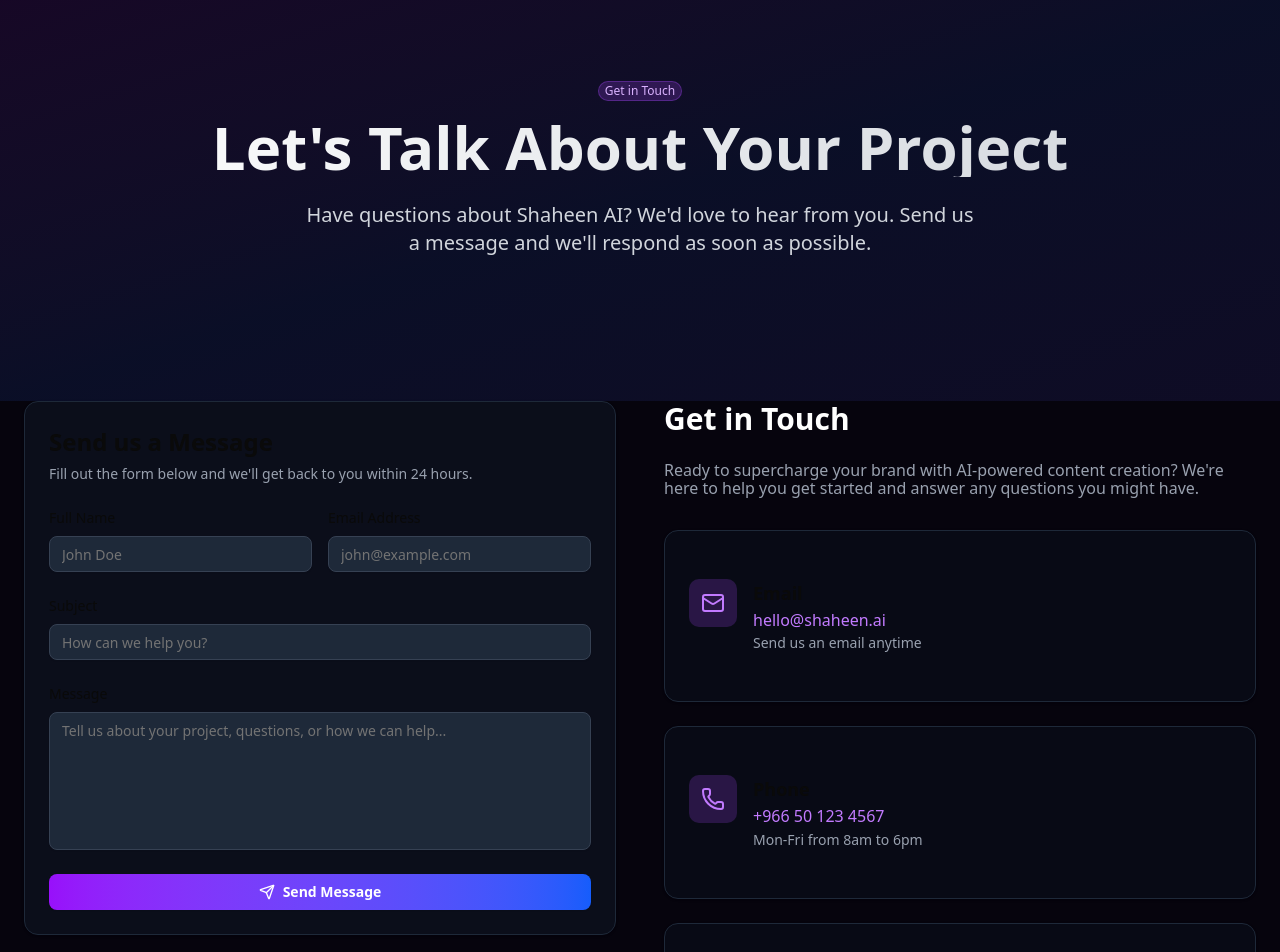
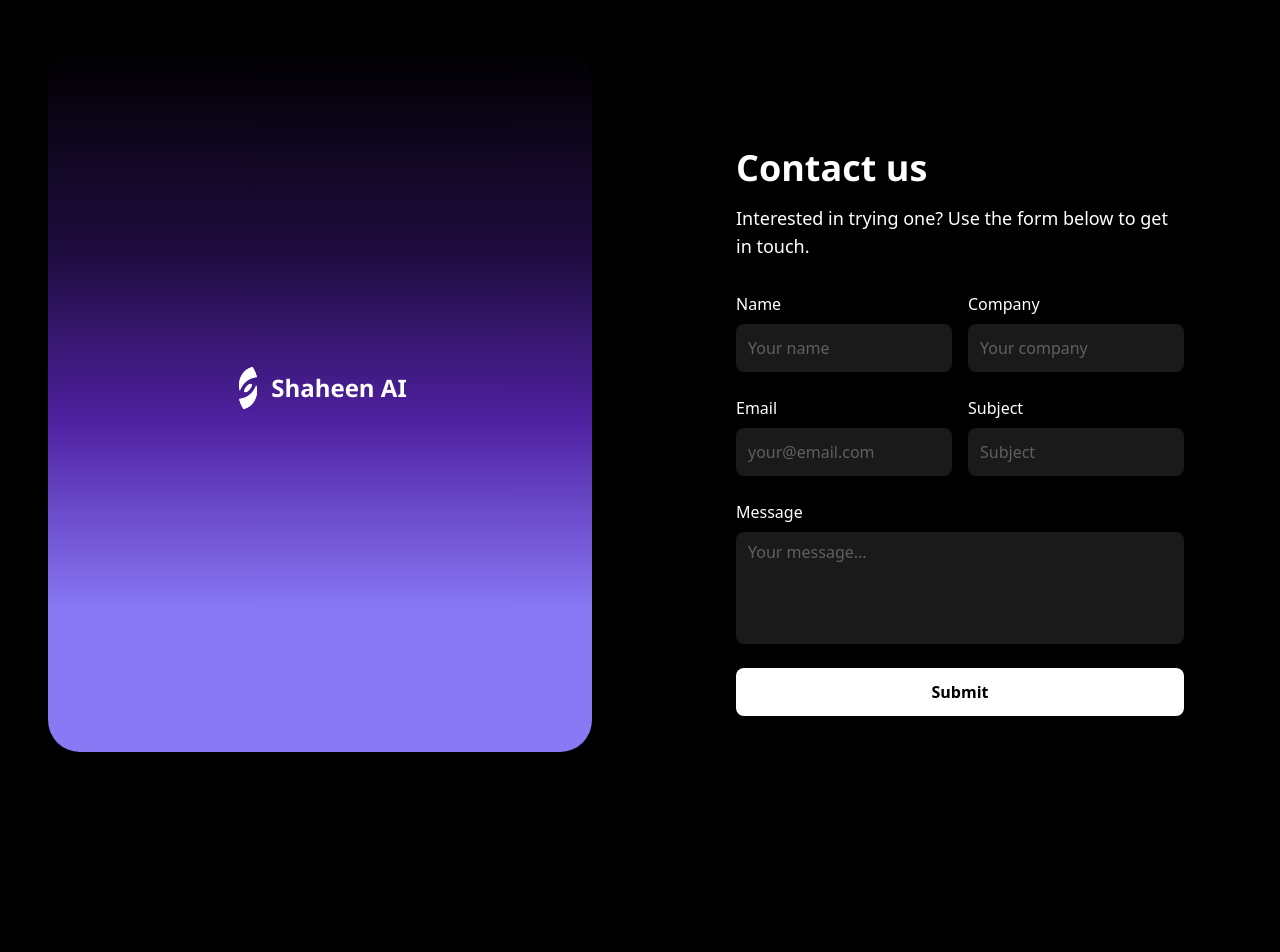
Before and after one commit to ShaheenAI-co/shaheen-webapp, a Next.js app in the folder shaheen-app/: page /en/contact-us in a window 1280 px wide. Shown: the top 952 px of the page. After the commit the page ends 800 px from the top, so only its background shows below. Built offline with nearby package versions, Linux system fonts and the light colour scheme.

Commit message:
contact us page

```diff
--- a/shaheen-app/messages/ar.json
+++ b/shaheen-app/messages/ar.json
@@ -414,6 +414,33 @@
     "sending": "جاري الإرسال...",
     "messageSent": "تم إرسال الرسالة!",
     "thankYou": "شكراً لك على التواصل معنا. سنرد عليك قريباً.",
+    "vibrant": {
+      "logo": "فايبانت",
+      "headline": {
+        "line1": "القوة",
+        "line2": ""
+      },
+      "product": {
+        "title": "تعرف على ثامبر",
+        "description": "جهاز تواصل لمسي ينشئ نقرات دقيقة. سجل للحصول على فرصة لتجربته."
+      },
+      "learnMore": "اعرف المزيد"
+    },
+    "contactForm": {
+      "title": "تواصل معنا",
+      "subtitle": "مهتم بتجربة واحد؟ استخدم النموذج أدناه للتواصل معنا.",
+      "name": "الاسم",
+      "company": "الشركة",
+      "email": "البريد الإلكتروني",
+      "subject": "الموضوع",
+      "message": "الرسالة",
+      "submit": "إرسال",
+      "namePlaceholder": "اسمك",
+      "companyPlaceholder": "شركتك",
+      "emailPlaceholder": "بريدك@الإلكتروني.com",
+      "subjectPlaceholder": "الموضوع",
+      "messagePlaceholder": "رسالتك..."
+    },
     "contactInfo": {
       "title": "تواصل معنا",
       "description": "هل أنت مستعد لتعزيز علامتك التجارية بإنشاء محتوى مدعوم بالذكاء الاصطناعي؟ نحن هنا لمساعدتك في البدء والإجابة على أي أسئلة لديك.",
--- a/shaheen-app/messages/en.json
+++ b/shaheen-app/messages/en.json
@@ -416,6 +416,33 @@
     "sending": "Sending...",
     "messageSent": "Message Sent!",
     "thankYou": "Thank you for contacting us. We'll get back to you soon.",
+    "vibrant": {
+      "logo": "Vibrant",
+      "headline": {
+        "line1": "The",
+        "line2": "Power"
+      },
+      "product": {
+        "title": "Introducing Thumper",
+        "description": "A haptic communicator that creates precise taps. Sign up for a chance to try one."
+      },
+      "learnMore": "Learn More"
+    },
+    "contactForm": {
+      "title": "Contact us",
+      "subtitle": "Interested in trying one? Use the form below to get in touch.",
+      "name": "Name",
+      "company": "Company",
+      "email": "Email",
+      "subject": "Subject",
+      "message": "Message",
+      "submit": "Submit",
+      "namePlaceholder": "Your name",
+      "companyPlaceholder": "Your company",
+      "emailPlaceholder": "your@email.com",
+      "subjectPlaceholder": "Subject",
+      "messagePlaceholder": "Your message..."
+    },
     "contactInfo": {
       "title": "Get in Touch",
       "description": "Ready to supercharge your brand with AI-powered content creation? We're here to help you get started and answer any questions you might have.",
--- a/shaheen-app/src/app/[locale]/contact-us/page.jsx
+++ b/shaheen-app/src/app/[locale]/contact-us/page.jsx
@@ -4,20 +4,19 @@
 import { Button } from "@/components/ui/button";
 import { Input } from "@/components/ui/input";
 import { Textarea } from "@/components/ui/textarea";
-import {
-  Card,
-  CardContent,
-  CardDescription,
-  CardHeader,
-  CardTitle,
-} from "@/components/ui/card";
-import { Badge } from "@/components/ui/badge";
-import { Mail, Phone, MapPin, Clock, Send, CheckCircle } from "lucide-react";
+import { X, ChevronDown } from "lucide-react";
+import LeftPanel from "@/components/LeftPanel";
+import { usePathname } from "next/navigation";
 
 const ContactUs = () => {
   const t = useTranslations("ContactUs");
+  const t2 = useTranslations("LoginBanner");
+  const pathname = usePathname(); // give you the url path
+  const locale = pathname.split("/")[1] || "en"; // check the first part after /
+  const isArabic = locale === "ar";
   const [formData, setFormData] = useState({
     name: "",
+    company: "",
     email: "",
     subject: "",
     message: "",
@@ -48,6 +47,7 @@
       setIsSubmitted(false);
       setFormData({
         name: "",
+        company: "",
         email: "",
         subject: "",
         message: "",
@@ -55,86 +55,44 @@
     }, 3000);
   };
 
-  const contactInfo = [
-    {
-      icon: Mail,
-      title: t("contactInfo.email.title"),
-      value: t("contactInfo.email.value"),
-      description: t("contactInfo.email.description"),
-    },
-    {
-      icon: Phone,
-      title: t("contactInfo.phone.title"),
-      value: t("contactInfo.phone.value"),
-      description: t("contactInfo.phone.description"),
-    },
-    {
-      icon: MapPin,
-      title: t("contactInfo.office.title"),
-      value: t("contactInfo.office.value"),
-      description: t("contactInfo.office.description"),
-    },
-    {
-      icon: Clock,
-      title: t("contactInfo.support.title"),
-      value: t("contactInfo.support.value"),
-      description: t("contactInfo.support.description"),
-    },
-  ];
-
   return (
-    <div className="min-h-screen bg-[#06040D] text-white">
-      {/* Hero Section */}
-      <div className="relative overflow-hidden">
-        <div className="absolute inset-0 bg-gradient-to-br from-purple-900/20 via-blue-900/20 to-indigo-900/20"></div>
-        <div className="relative z-10 container mx-auto px-6 py-20">
-          <div className="text-center mb-16">
-            <Badge
-              variant="secondary"
-              className="mb-4 bg-purple-500/20 text-purple-300 border-purple-500/30"
-            >
-              {t("getInTouch")}
-            </Badge>
-            <h1 className="text-4xl md:text-6xl font-bold mb-6 bg-gradient-to-r from-white to-gray-300 bg-clip-text text-transparent">
-              {t("title")}
-            </h1>
-            <p className="text-xl text-gray-300 max-w-2xl mx-auto">
-              {t("subtitle")}
-            </p>
-          </div>
-        </div>
+    <div className="min-h-screen flex flex-col lg:flex-row">
+      {/* Left Column - Grey Background */}
+      <div className="w-full lg:w-1/2 flex justify-center relative p-6 lg:p-12">
+        <LeftPanel phrase={t2("Text")} />
       </div>
 
-      {/* Contact Content */}
-      <div className="container mx-auto px-6 pb-20">
-        <div className="grid lg:grid-cols-2 gap-12">
-          {/* Contact Form */}
-          <div className="space-y-8">
-            <Card className="bg-gray-900/50 border-gray-800">
-              <CardHeader>
-                <CardTitle className="text-2xl">{t("sendMessage")}</CardTitle>
-                <CardDescription className="text-gray-400">
-                  {t("formDescription")}
-                </CardDescription>
-              </CardHeader>
-              <CardContent>
+      {/* Right Column - Black Background */}
+      <div className="w-full lg:w-1/2 bg-black relative flex flex-col justify-center items-center p-6 lg:p-12">
+        {/* Contact Form Section */}
+        <div className="w-full max-w-md mx-auto mt-8 lg:mt-16 px-4 lg:px-0">
+          <h2
+            className={`text-white text-2xl lg:text-4xl font-bold mb-4 ${isArabic ? "alexandria-font" : "satoshi-bold"}`}
+          >
+            {t("contactForm.title")}
+          </h2>
+          <p className="text-white text-base lg:text-lg mb-6 lg:mb-8">
+            {t("contactForm.subtitle")}
+          </p>
+
           {isSubmitted ? (
-                  <div className="text-center py-8">
-                    <CheckCircle className="w-16 h-16 text-green-500 mx-auto mb-4" />
-                    <h3 className="text-xl font-semibold mb-2">
+            <div className="text-center py-6 lg:py-8">
+              <div className="text-green-600 text-4xl lg:text-6xl mb-4">✓</div>
+              <h3 className="text-white text-lg lg:text-xl font-semibold mb-2">
                 {t("messageSent")}
               </h3>
-                    <p className="text-gray-400">{t("thankYou")}</p>
+              <p className="text-white text-sm lg:text-base">{t("thankYou")}</p>
             </div>
           ) : (
-                  <form onSubmit={handleSubmit} className="space-y-6">
-                    <div className="grid md:grid-cols-2 gap-4">
+            <form onSubmit={handleSubmit} className="space-y-4 lg:space-y-6">
+              {/* Name and Company Row */}
+              <div className="grid grid-cols-1 md:grid-cols-2 gap-4">
                 <div>
                   <label
                     htmlFor="name"
-                          className="block text-sm font-medium mb-2"
+                    className="block text-white font-medium mb-2 text-sm lg:text-base"
                   >
-                          {t("fullName")}
+                    {t("contactForm.name")}
                   </label>
                   <Input
                     id="name"
@@ -143,16 +101,37 @@
                     value={formData.name}
                     onChange={handleInputChange}
                     required
-                          className="bg-gray-800 border-gray-700 text-white placeholder-gray-400 focus:border-purple-500"
-                          placeholder="John Doe"
+                    className="bg-[#1A1A1A] text-white border-none placeholder:text-[#615F5F] h-10 md:h-12 text-sm lg:text-base"
+                    placeholder={t("contactForm.namePlaceholder")}
                   />
                 </div>
                 <div>
                   <label
+                    htmlFor="company"
+                    className="block text-white font-medium mb-2 text-sm lg:text-base"
+                  >
+                    {t("contactForm.company")}
+                  </label>
+                  <Input
+                    id="company"
+                    name="company"
+                    type="text"
+                    value={formData.company}
+                    onChange={handleInputChange}
+                    className="bg-[#1A1A1A] text-white border-none placeholder:text-[#615F5F] h-10 md:h-12 text-sm lg:text-base"
+                    placeholder={t("contactForm.companyPlaceholder")}
+                  />
+                </div>
+              </div>
+
+              {/* Email and Subject Row */}
+              <div className="grid grid-cols-1 md:grid-cols-2 gap-4">
+                <div>
+                  <label
                     htmlFor="email"
-                          className="block text-sm font-medium mb-2"
+                    className="block text-white font-medium mb-2 text-sm lg:text-base"
                   >
-                          {t("emailAddress")}
+                    {t("contactForm.email")}
                   </label>
                   <Input
                     id="email"
@@ -161,18 +140,16 @@
                     value={formData.email}
                     onChange={handleInputChange}
                     required
-                          className="bg-gray-800 border-gray-700 text-white placeholder-gray-400 focus:border-purple-500"
-                          placeholder="john@example.com"
+                    className="bg-[#1A1A1A] text-white border-none placeholder:text-[#615F5F] h-10 md:h-12 text-sm lg:text-base"
+                    placeholder={t("contactForm.emailPlaceholder")}
                   />
                 </div>
-                    </div>
-
                 <div>
                   <label
                     htmlFor="subject"
-                        className="block text-sm font-medium mb-2"
+                    className="block text-white font-medium mb-2 text-sm lg:text-base"
                   >
-                        {t("subject")}
+                    {t("contactForm.subject")}
                   </label>
                   <Input
                     id="subject"
@@ -181,17 +158,19 @@
                     value={formData.subject}
                     onChange={handleInputChange}
                     required
-                        className="bg-gray-800 border-gray-700 text-white placeholder-gray-400 focus:border-purple-500"
-                        placeholder="How can we help you?"
+                    className="bg-[#1A1A1A] text-white border-none placeholder:text-[#615F5F] h-10 md:h-12 text-sm lg:text-base"
+                    placeholder={t("contactForm.subjectPlaceholder")}
                   />
                 </div>
+              </div>
 
+              {/* Message */}
               <div>
                 <label
                   htmlFor="message"
-                        className="block text-sm font-medium mb-2"
+                  className="block text-white font-medium mb-2 text-sm lg:text-base"
                 >
-                        {t("message")}
+                  {t("contactForm.message")}
                 </label>
                 <Textarea
                   id="message"
@@ -199,16 +178,17 @@
                   value={formData.message}
                   onChange={handleInputChange}
                   required
-                        rows={6}
-                        className="bg-gray-800 border-gray-700 text-white placeholder-gray-400 focus:border-purple-500 resize-none"
-                        placeholder="Tell us about your project, questions, or how we can help..."
+                  rows={4}
+                  className="bg-[#1A1A1A] text-white border-none placeholder:text-[#615F5F] text-sm lg:text-base resize-none"
+                  placeholder={t("contactForm.messagePlaceholder")}
                 />
               </div>
 
+              {/* Submit Button */}
               <Button
                 type="submit"
                 disabled={isSubmitting}
-                      className="w-full bg-gradient-to-r from-purple-600 to-blue-600 hover:from-purple-700 hover:to-blue-700 text-white font-semibold py-3"
+                className="w-full bg-white text-black cursor-pointer hover:bg-white h-10 md:h-12 font-semibold text-sm lg:text-base disabled:opacity-50 disabled:cursor-not-allowed"
               >
                 {isSubmitting ? (
                   <div className="flex items-center gap-2">
@@ -216,93 +196,11 @@
                     {t("sending")}
                   </div>
                 ) : (
-                        <div className="flex items-center gap-2">
-                          <Send className="w-4 h-4" />
-                          {t("sendButton")}
-                        </div>
+                  t("contactForm.submit")
                 )}
               </Button>
             </form>
           )}
-              </CardContent>
-            </Card>
-          </div>
-
-          {/* Contact Information */}
-          <div className="space-y-8">
-            <div>
-              <h2 className="text-3xl font-bold mb-6">
-                {t("contactInfo.title")}
-              </h2>
-              <p className="text-gray-400 mb-8">
-                {t("contactInfo.description")}
-              </p>
-            </div>
-
-            <div className="space-y-6">
-              {contactInfo.map((info, index) => (
-                <Card
-                  key={index}
-                  className="bg-gray-900/30 border-gray-800 hover:bg-gray-900/50 transition-colors"
-                >
-                  <CardContent className="p-6">
-                    <div className="flex items-start gap-4">
-                      <div className="p-3 bg-purple-500/20 rounded-lg">
-                        <info.icon className="w-6 h-6 text-purple-400" />
-                      </div>
-                      <div>
-                        <h3 className="font-semibold text-lg mb-1">
-                          {info.title}
-                        </h3>
-                        <p className="text-purple-400 font-medium mb-1">
-                          {info.value}
-                        </p>
-                        <p className="text-gray-400 text-sm">
-                          {info.description}
-                        </p>
-                      </div>
-                    </div>
-                  </CardContent>
-                </Card>
-              ))}
-            </div>
-
-            {/* FAQ Section */}
-            <Card className="bg-gray-900/30 border-gray-800">
-              <CardHeader>
-                <CardTitle>{t("faq.title")}</CardTitle>
-                <CardDescription className="text-gray-400">
-                  {t("faq.subtitle")}
-                </CardDescription>
-              </CardHeader>
-              <CardContent className="space-y-4">
-                <div className="border-b border-gray-800 pb-4">
-                  <h4 className="font-semibold mb-2">
-                    {t("faq.startup.question")}
-                  </h4>
-                  <p className="text-gray-400 text-sm">
-                    {t("faq.startup.answer")}
-                  </p>
-                </div>
-                <div className="border-b border-gray-800 pb-4">
-                  <h4 className="font-semibold mb-2">
-                    {t("faq.custom.question")}
-                  </h4>
-                  <p className="text-gray-400 text-sm">
-                    {t("faq.custom.answer")}
-                  </p>
-                </div>
-                <div>
-                  <h4 className="font-semibold mb-2">
-                    {t("faq.platforms.question")}
-                  </h4>
-                  <p className="text-gray-400 text-sm">
-                    {t("faq.platforms.answer")}
-                  </p>
-                </div>
-              </CardContent>
-            </Card>
-          </div>
         </div>
       </div>
     </div>
```
Lines whose indentation alone changed are shown as unchanged.
